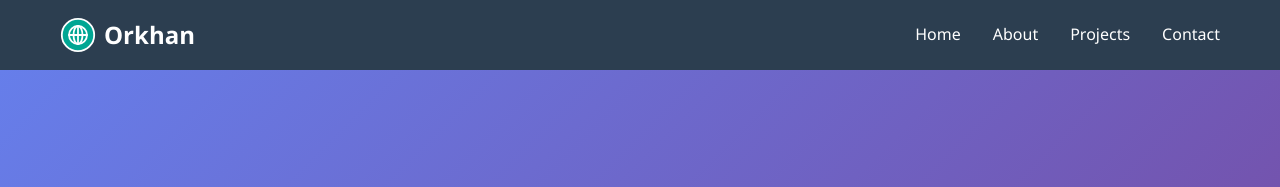
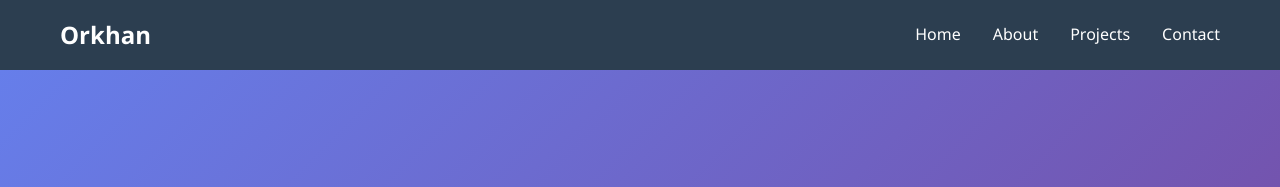
Before and after one commit to orkhan8/personal-website, a Jekyll site: the page built from index.html, in a window 1280 px wide. Shown: the top 187 px of the page. Built offline with Jekyll 4.4.1, drawn with Linux system fonts in a browser that asks for light colours; some of the changed text lies outside the part shown.

Commit message:
Remove logo from navbar

```diff
--- a/index.html
+++ b/index.html
@@ -6,10 +6,7 @@ title: Orkhan Shahmuradli - Personal Portfolio
 <!-- Navigation -->
 <nav class="navbar">
     <div class="container">
-        <div class="logo">
-            <img src="{{ site.baseurl }}/media/logo.svg" alt="Logo" class="logo-img">
-            Orkhan
-        </div>
+        <div class="logo">Orkhan</div>
         <ul class="nav-links">
             <li><a href="#home">Home</a></li>
             <li><a href="#about">About</a></li>
--- a/styles.css
+++ b/styles.css
@@ -37,15 +37,6 @@ body {
 .logo {
     font-size: 1.5rem;
     font-weight: bold;
-    display: flex;
-    align-items: center;
-    gap: 0.5rem;
-}
-
-.logo-img {
-    width: 36px;
-    height: 36px;
-    border-radius: 50%;
 }
 
 .nav-links {
```
Also changed, not shown: other parts of index.html (+2 -1 lines).
